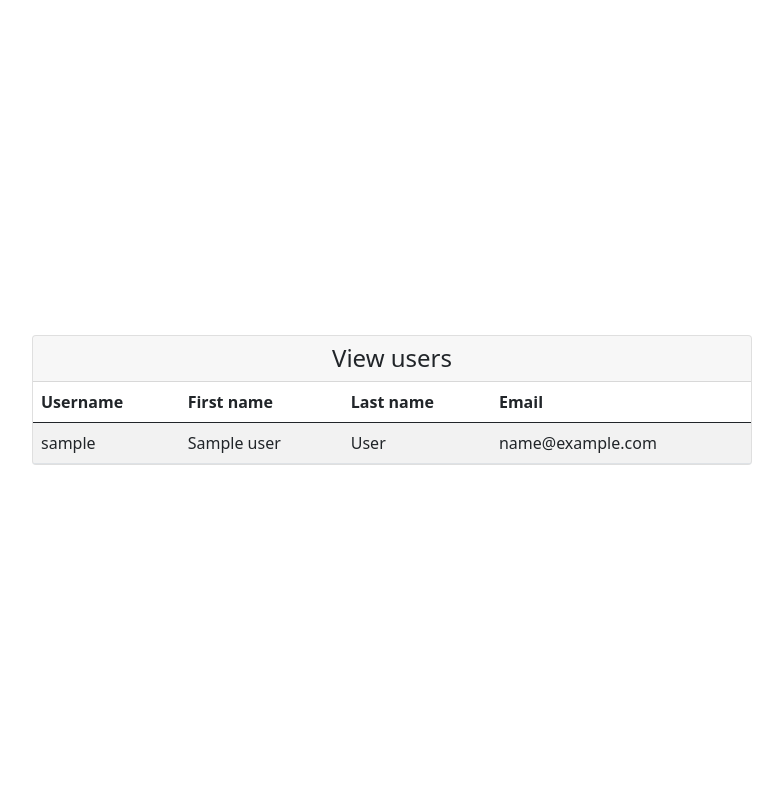
After one commit to k-kalita/demo-kubernetes-crud-app, a FastAPI app: template crud_app/app/templates/view_users.html in a window 1280 px wide. The commit adds this page. Shown: the whole page, without its empty margins (248-1031 px from the left). Run offline with FastAPI, Linux system fonts and the light colour scheme; the template is opened without the code that fills it: most values are stand-ins (such as "Sample title", 1, 10 or a date in 2020); parts of the project's set-up code (start-up, migrations or seed data) failed here and were passed over.

Commit message:
Pushest lil comit to ever be sad

```diff
--- a/crud_app/app/main.py
+++ b/crud_app/app/main.py
@@ -39,7 +39,9 @@ async def validate(wrapper: DatabaseWrapper, username: str, password: str) -> No
         raise HTTPException(status_code=403, detail="wrong password")
 
 
-async def validation_response(wrapper: DatabaseWrapper, username: str, password: str) -> JSONResponse | None:
+async def validation_response(wrapper: DatabaseWrapper,
+                              username: str,
+                              password: str) -> JSONResponse | None:
     try:
         await validate(wrapper.cursor, username, password)
     except HTTPException as e:
@@ -59,7 +61,7 @@ async def get_user_id(wrapper: DatabaseWrapper, username: str) -> int:
             raise IndexError
         user_id = (await wrapper.cursor.fetchone())[0]
     except (SQLAlchemyError, IndexError) as e:
-        return JSONResponse({"status_code": 500, "status": "failure", "message": str(e)})
+        raise HTTPException(status_code=500, detail=str(e))
 
     if user_id is None:
         raise HTTPException(status_code=400, detail="User does not exist")
@@ -123,9 +125,21 @@ async def delete_post(req: Request):
 
 # ----------------------------------------- user crud ------------------------------------------ #
 
-@app.get("/view/{username}")
-async def view_user(username: int):
-    ...
+@app.get("/view/users")
+async def view_users(request: Request) -> templates.TemplateResponse:
+    async with DatabaseConnection() as wr:
+        await wr.cursor.execute("SELECT * FROM `User`")
+        users = await wr.cursor.fetchall()
+
+    users = [{"id": user[0], "username": user[1], "name": user[3], "last_name": user[4],
+              "email": user[5]} for user in users]
+
+    return templates.TemplateResponse("view_users.html", {"request": request, "users": users})
+
+
+@app.get("/view/user/{username}")
+async def view_user(request: Request, username: str):
+    return templates.TemplateResponse("view_user.html", {"request": request, "username": username})
 
 
 @app.get("/create/user")
--- a/crud_app/app/static/base.css
+++ b/crud_app/app/static/base.css
@@ -4,6 +4,10 @@ body {
 
 .container {
     height: 100%;
+}
+
+tr[data-href] {
+	cursor: pointer;
 }
 
 #success-modal .modal-dialog, #failure-modal .modal-dialog {
--- a/crud_app/app/static/base.js
+++ b/crud_app/app/static/base.js
@@ -11,6 +11,10 @@ function setup() {
         renderResponsePopup($('#success-modal'), data);
     }).on('submit-failure', function (e, data) {
         renderResponsePopup($('#failure-modal'), data);
+    });
+
+    $('tr[data-href]').on("click", function () {
+        window.location.href = $(this).data('href');
     });
 }
 
--- a/crud_app/app/templates/index.html
+++ b/crud_app/app/templates/index.html
@@ -25,6 +25,8 @@
     <!-- static -->
     <link rel="stylesheet" href="{{ url_for('static', path='base.css') }}">
     <script src="{{ url_for('static', path='base.js') }}"></script>
+    {% block head %}
+    {% endblock %}
 </head>
 <body>
     {% block content %}
--- /dev/null
+++ b/crud_app/app/templates/view_user.html
@@ -0,0 +1 @@
+PLACEHOLDER
--- /dev/null
+++ b/crud_app/app/templates/view_users.html
@@ -0,0 +1,39 @@
+{% extends 'index.html' %}
+
+{% block title %}
+    View users
+{% endblock %}
+
+{% block content %}
+    <div class="container d-flex align-items-center justify-content-center">
+        <div class="row w-100 justify-content-center">
+            <div class="col-8">
+                <div class="card">
+                    <div class="card-header">
+                        <h4 class="text-center mb-0">View users</h4>
+                    </div>
+                        <table class="table table-striped table-hover mb-0">
+                            <thead>
+                                <tr>
+                                    <th scope="col">Username</th>
+                                    <th scope="col">First name</th>
+                                    <th scope="col">Last name</th>
+                                    <th scope="col">Email</th>
+                                </tr>
+                            </thead>
+                            <tbody>
+                                {% for user in users %}
+                                    <tr data-href="/view/user/{{ user.username }}">
+                                        <td>{{ user.username }}</td>
+                                        <td>{{ user.name }}</td>
+                                        <td>{{ user.last_name }}</td>
+                                        <td>{{ user.email }}</td>
+                                    </tr>
+                                {% endfor %}
+                            </tbody>
+                        </table>
+                </div>
+            </div>
+        </div>
+    </div>
+{% endblock %}
```
Also changed, not shown: 1 other file.
